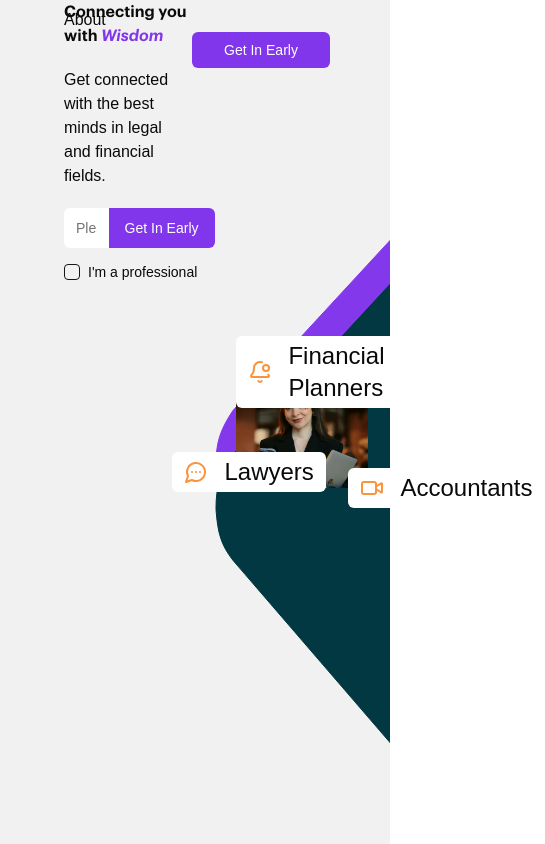
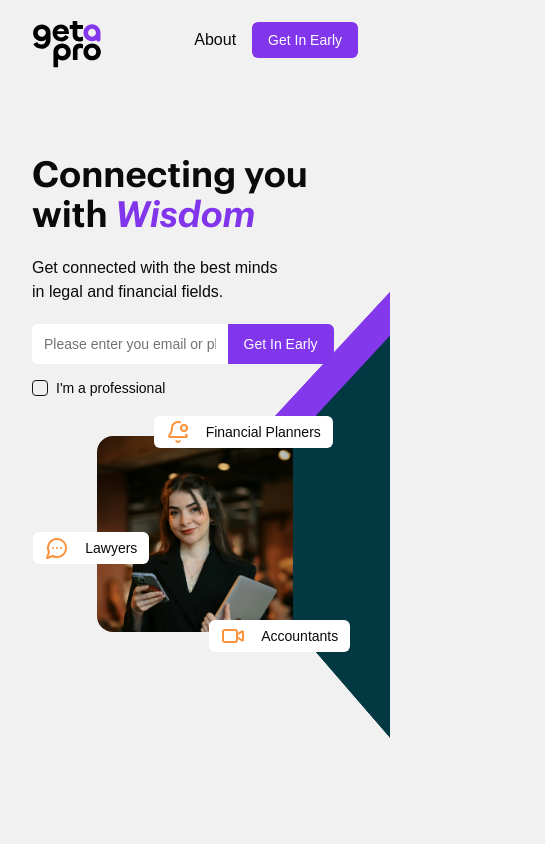
Before and after one commit to Raj-divine/getapro, a Next.js app: page / in a window 390 px wide. Shown: the whole page, 545 px wide, since content can reach past the window. Built offline with nearby package versions, Linux system fonts and the light colour scheme; no server answers.

Commit message:
finished early signup homepage

```diff
--- a/app/globals.css
+++ b/app/globals.css
@@ -190,7 +190,12 @@
   * {
     @apply border-border outline-ring/50;
   }
+
   body {
     @apply bg-background text-foreground;
   }
 }
+
+body {
+  background-color: #f1f1f1;
+}
--- a/app/layout.tsx
+++ b/app/layout.tsx
@@ -7,8 +7,8 @@ const defaultUrl = process.env.VERCEL_URL
 
 export const metadata = {
   metadataBase: new URL(defaultUrl),
-  title: 'Next.js and Supabase Starter Kit',
-  description: 'The fastest way to build apps with Next.js and Supabase',
+  title: 'Get a pro',
+  description: 'Get the best professionals for your legal and financial needs.',
 };
 
 export default function RootLayout({
--- a/app/page.tsx
+++ b/app/page.tsx
@@ -1,6 +1,6 @@
 import EmailPhoneInput from "@/components/home/EmailPhoneInput";
+import LadyLawyerImage from "@/components/home/LadyLawyerImage";
 import Navbar from "@/components/layout/Navbar";
-import { BellDotIcon, MessageCircleMore, Video } from "lucide-react";
 
 export default function Home() {
   return (
@@ -8,17 +8,17 @@ export default function Home() {
       <main className='h-screen bg-[#f1f1f1]'>
         <Navbar />
         <div className="flex justify-between h-full">
-          <div className="w-[55%] pl-16 md:mt-64 lg:mt-56 xl:mt-44">
-            <h1 className="font-heading font-semibold md:text-6xl lg:text-7xl xl:text-8xl ">Connecting you with <span className="italic text-primary-accent">Wisdom</span></h1>
-            <h2 className="md:text-xl lg:text-2xl xl:text-3xl my-5 w-4/5">Get connected with the best minds in legal and financial fields.</h2>
+          <div className="w-full md:w-[55%] max-md:px-8 pl-8 sm:pl-16 max-sm:pt-[40%] max-md:pt-[20%] md:mt-64 lg:mt-56 xl:mt-44 max-md:bg-[url('/assets/svgs/home-page-abstract.svg')] bg-[240px_54%] min-[430px]:bg-[240px_54%] bg-no-repeat">
+            <h1 className="font-heading font-semibold text-4xl sm:text-5xl md:text-6xl lg:text-7xl xl:text-8xl ">Connecting you with <span className="italic text-primary-accent">Wisdom</span></h1>
+            <h2 className="text-md md:text-xl lg:text-2xl xl:text-3xl my-5 w-4/5">Get connected with the best minds in legal and financial fields.</h2>
             <EmailPhoneInput />
+            <div className="mt-10 flex justify-center md:hidden">
+              <LadyLawyerImage />
+            </div>
+
           </div>
-          <div className="bg-[url('/assets/svgs/home-page-abstract.svg')] h-full w-[45%] bg-[0_64%] flex items-center justify-center">
-            <div className="bg-red-500 w-3/4 aspect-square rounded-2xl relative bg-[url('/assets/imgs/lady-lawyer.webp')] bg-cover">
-              <div className="bg-white text-2xl -right-10 -top-5 rounded-md absolute px-3 py-1 flex items-center"> <span className="mr-4 text-orange-400"><BellDotIcon /></span> Financial Planners</div>
-              <div className="bg-white text-2xl -left-16 top-24 rounded-md absolute px-3 py-1 flex items-center"> <span className="mr-4 text-orange-400"><MessageCircleMore /></span> Lawyers</div>
-              <div className="bg-white text-2xl left-28 -bottom-5 rounded-md absolute px-3 py-1 flex items-center"> <span className="mr-4 text-orange-400"><Video /></span> Accountants</div>
-            </div>
+          <div className="bg-[url('/assets/svgs/home-page-abstract.svg')] h-full hidden w-[45%] bg-[0_64%] md:flex items-center justify-center">
+            <LadyLawyerImage />
           </div>
         </div>
       </main>
--- a/components/home/EmailPhoneInput.tsx
+++ b/components/home/EmailPhoneInput.tsx
@@ -39,7 +39,7 @@ export default function EmailPhoneInput() {
     return <>
         <div className="flex">
             <form onSubmit={handleSubmit} className="flex w-full">
-                <Input id="emailOrPhone" onChange={(e) => setEmailOrPhone(e.target.value)} placeholder="Please enter you email or phone number to get early access" className="border-none w-3/5 rounded-r-none" type="text" />
+                <Input id="emailOrPhone" value={emailOrPhone} onChange={(e) => setEmailOrPhone(e.target.value)} placeholder="Please enter you email or phone number to get early access" className="border-none w-3/5 rounded-r-none" type="text" />
                 <Button disabled={isLoading} variant="primary" className="rounded-l-none">Get In Early</Button>
             </form>
         </div>
--- /dev/null
+++ b/components/home/LadyLawyerImage.tsx
@@ -0,0 +1,9 @@
+import { BellDotIcon, MessageCircleMore, Video } from "lucide-react";
+
+export default function LadyLawyerImage() {
+    return <div className="bg-red-500 w-3/5 sm:w-2/5 md:w-3/4 aspect-square rounded-2xl relative bg-[url('/assets/imgs/lady-lawyer.webp')] bg-cover">
+        <div className="bg-white lg:text-2xl md:text-xl text-sm -right-10 -top-5 rounded-md absolute px-3 py-1 flex items-center"> <span className="mr-4 text-orange-400"><BellDotIcon /></span> Financial Planners</div>
+        <div className="bg-white lg:text-2xl md:text-xl text-sm -left-16 top-24 rounded-md absolute px-3 py-1 flex items-center"> <span className="mr-4 text-orange-400"><MessageCircleMore /></span> Lawyers</div>
+        <div className="bg-white lg:text-2xl md:text-xl text-sm left-28 -bottom-5 rounded-md absolute px-3 py-1 flex items-center"> <span className="mr-4 text-orange-400"><Video /></span> Accountants</div>
+    </div>;
+}
--- a/components/layout/Navbar.tsx
+++ b/components/layout/Navbar.tsx
@@ -2,7 +2,7 @@
 import { Button } from "../ui/button";
 import Image from "next/image";
 import Link from "next/link";
-import logo from '../../public/assets/imgs/logo.webp';
+import logo from '../../public/assets/svgs/logo.svg';
 import { Dialog, DialogClose, DialogContent, DialogDescription, DialogFooter, DialogHeader, DialogTitle, DialogTrigger } from "../ui/dialog";
 import { Input } from "../ui/input";
 import { Label } from "../ui/label";
@@ -41,14 +41,14 @@ export default function Navbar() {
         setEmailOrPhone('');
     };
 
-    return <nav className="flex justify-between items-center fixed z-10 w-screen px-16 pt-2">
+    return <nav className="flex justify-between items-center fixed z-10 w-screen px-8 sm:px-16 pt-2">
         <div>
-            <Image width={100} height={79} alt="Logo" priority src={logo} />
+            <Image width={70} alt="Logo" priority src={logo} />
         </div>
-        <div>
+        <div className="flex justify-end items-center">
             <Link className="hover:underline" href="#">About</Link>
             <Dialog>
-                <DialogTrigger asChild><Button className="px-8 h-9 ml-32" variant="primary">Get In Early</Button></DialogTrigger>
+                <DialogTrigger asChild><Button className="sm:px-8 h-9 ml-4 sm:ml-32" variant="primary">Get In Early</Button></DialogTrigger>
                 <DialogContent>
                     <DialogHeader>
                         <DialogTitle>Get in early!</DialogTitle>
```
Also changed, not shown: public/assets/svgs/logo.svg (added), 1 other file (tests, documents, lock files or other folders).
